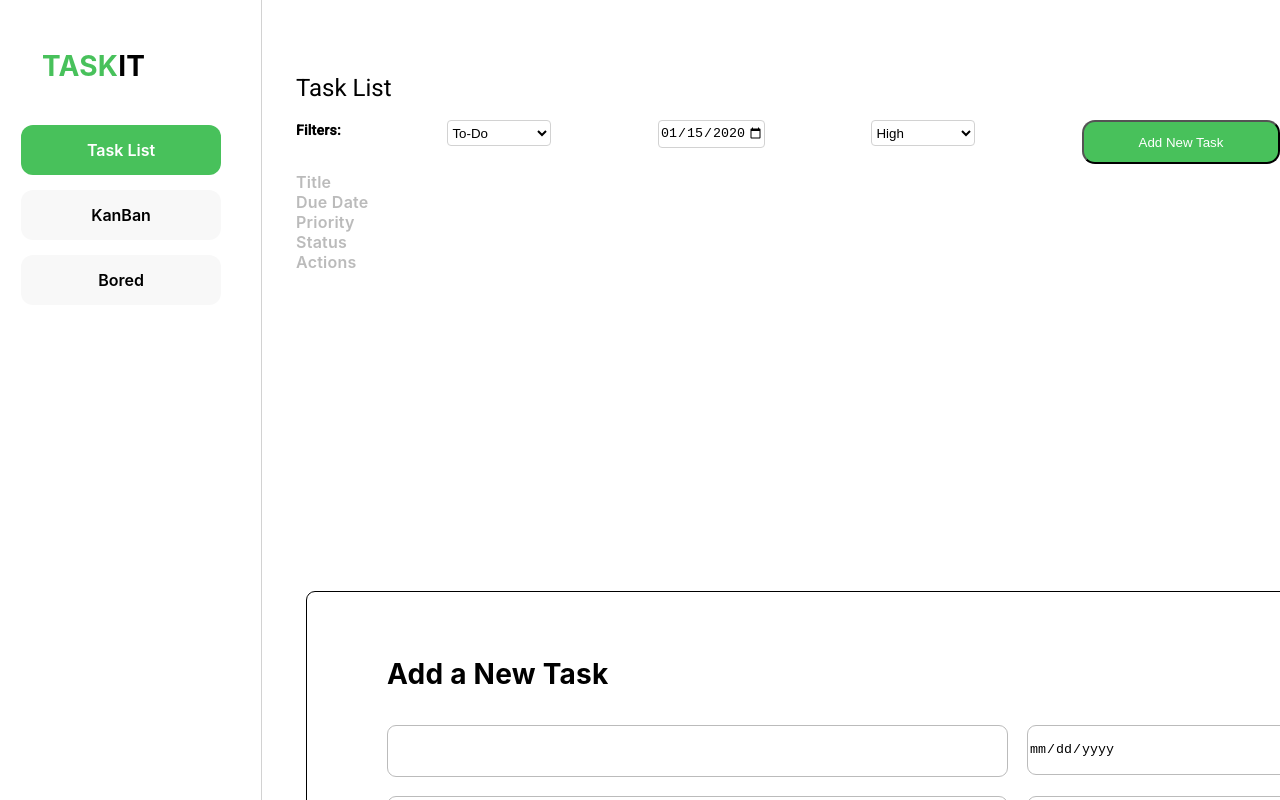
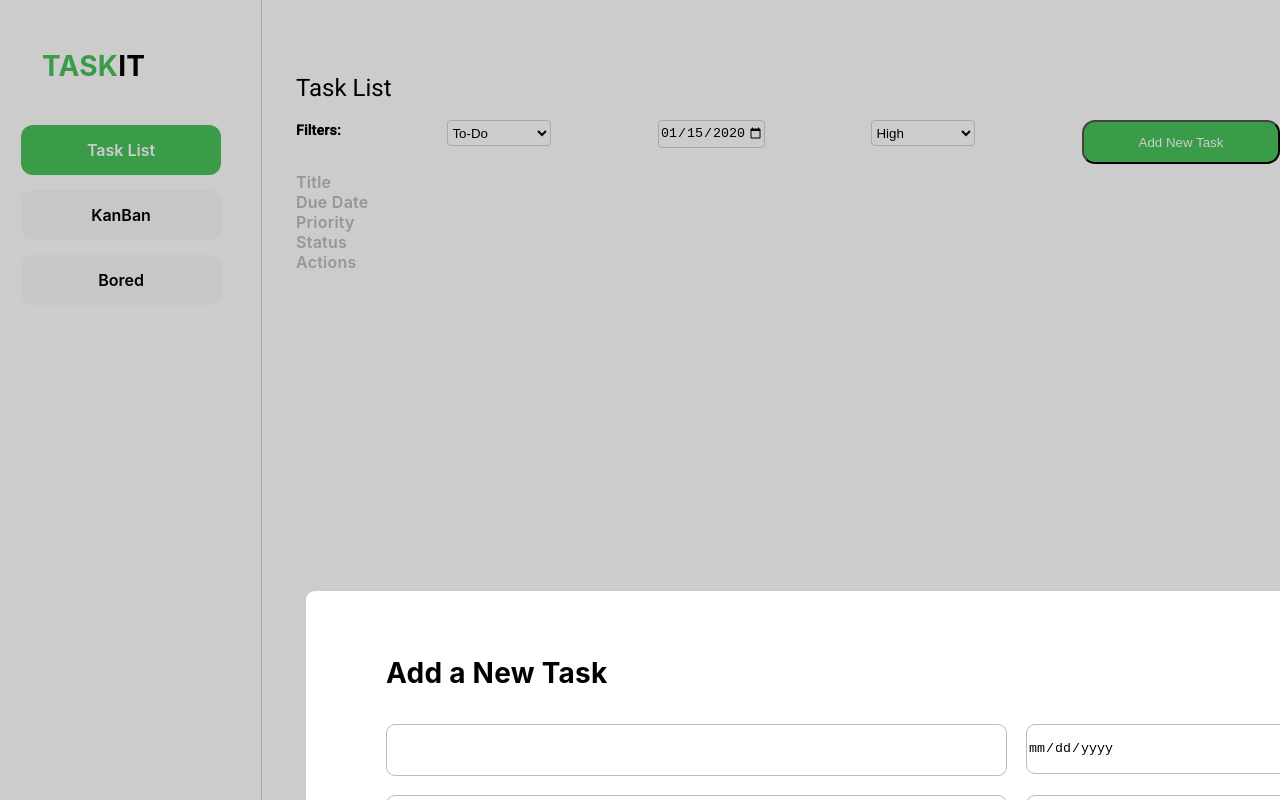
Before and after one commit to GitMonies/taskit-app, an Angular app: page / in a window 1280 px wide. Both pictures are taken after typing "2020-01-15" into the empty fields and a click on the button "Add New Task". Shown: the top 800 px of the page. Built offline with nearby package versions, Linux system fonts and the light colour scheme.

Commit message:
Added dark background when displaying the modal

```diff
--- a/src/app/task-creation-modal/task-creation-modal.component.css
+++ b/src/app/task-creation-modal/task-creation-modal.component.css
@@ -3,10 +3,11 @@
   border-radius: 9px;
   background: #fff;
   margin: 319px 306px;
-  border: 1px black solid;
   height: 516px;
   width: 1090px;
   position: relative;
+  z-index: 1;
+  overflow: auto;
 }
 
 .headline {
@@ -49,8 +50,8 @@
   height: 48px;
   flex-shrink: 0;
   border-radius: 9px;
-border: 1px solid #BBB;
-background: #FFF;
+  border: 1px solid #bbb;
+  background: #fff;
   top: 133px;
   left: 720px;
   position: absolute;
@@ -61,8 +62,8 @@ position: absolute;
   height: 48px;
   flex-shrink: 0;
   border-radius: 9px;
-border: 1px solid #BBB;
-background: #FFF;
+  border: 1px solid #bbb;
+  background: #fff;
   top: 204px;
   left: 720px;
   position: absolute;
@@ -73,8 +74,8 @@ position: absolute;
   height: 48px;
   flex-shrink: 0;
   border-radius: 9px;
-border: 1px solid #BBB;
-background: #FFF;
+  border: 1px solid #bbb;
+  background: #fff;
   top: 275px;
   left: 720px;
   position: absolute;
@@ -85,11 +86,11 @@ position: absolute;
   height: 46px;
   flex-shrink: 0;
   border-radius: 9px;
-background: #4B4B4B;
+  background: #4b4b4b;
   top: 346px;
   left: 720px;
   position: absolute;
-color: #FFF;
+  color: #fff;
 }
 
 .create-btn {
@@ -97,9 +98,18 @@ color: #FFF;
   height: 46px;
   flex-shrink: 0;
   border-radius: 9px;
-background: #48C15B;
+  background: #48c15b;
   top: 346px;
   left: 885px;
-position:absolute;
+  position: absolute;
   color: #fff;
 }
+
+.modalBackdrop {
+  position: fixed;
+  top: 0;
+  left: 0;
+  width: 100vw;
+  height: 100vh;
+  background-color: rgba(0, 0, 0, 0.2);
+}
--- a/src/app/task-creation-modal/task-creation-modal.component.html
+++ b/src/app/task-creation-modal/task-creation-modal.component.html
@@ -26,3 +26,4 @@
     </button>
   </a>
   </div>
+  <div class="modalBackdrop"></div>
```
Lines whose indentation alone changed are shown as unchanged.
